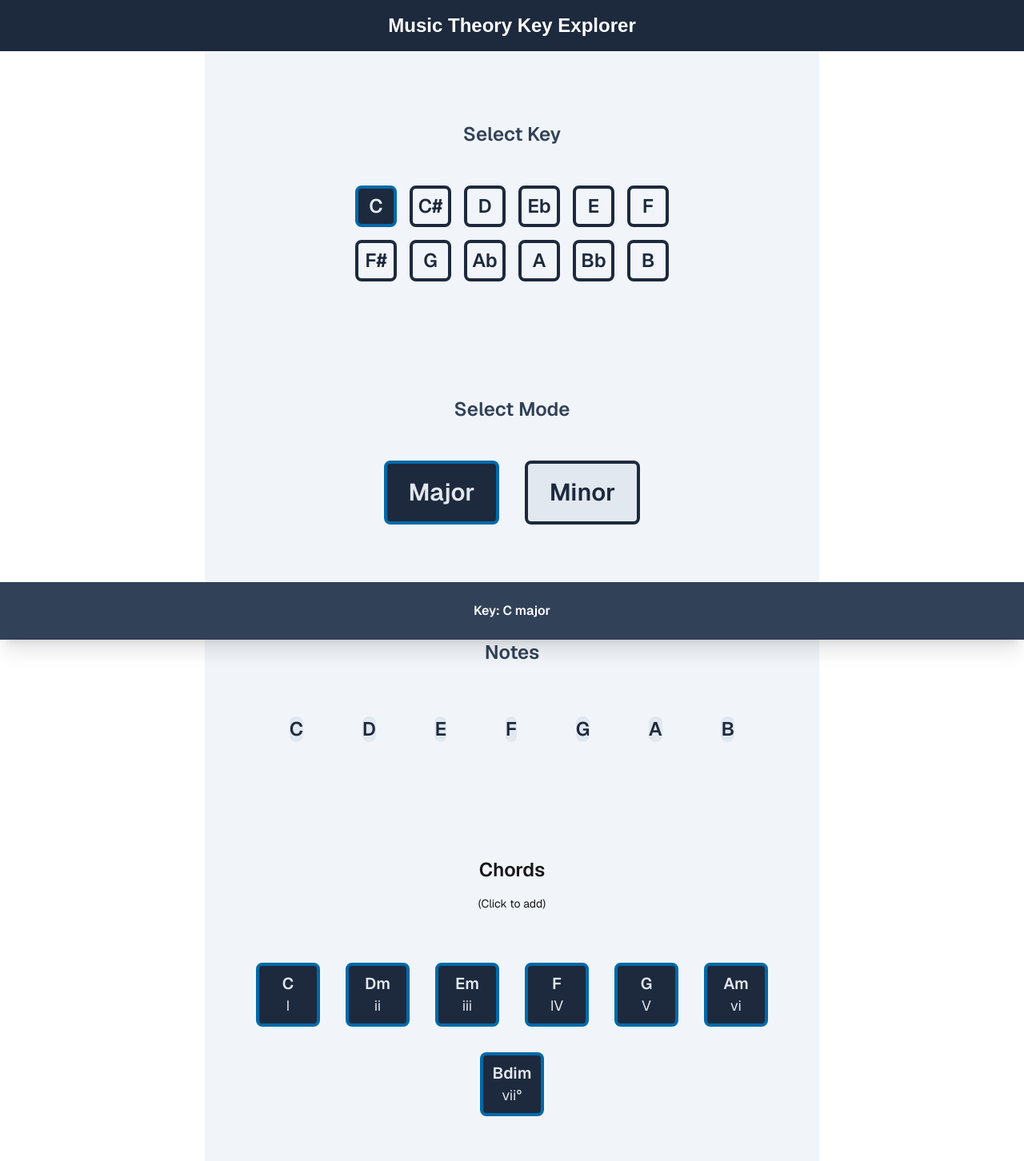
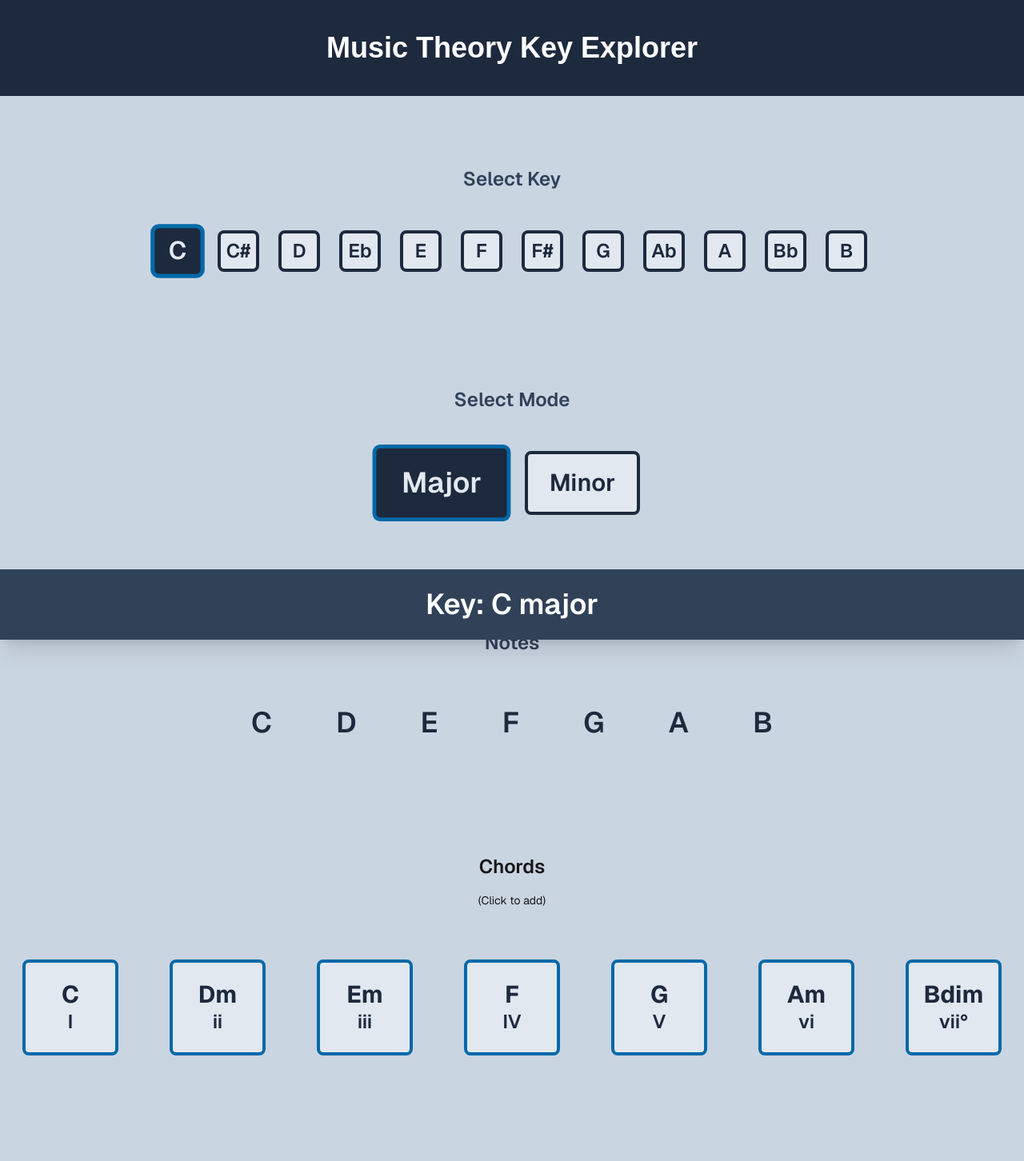
Before and after one commit to Mafesto8798/web-design-practice, a Next.js app: page / in a window 1280 px wide. Shown: the top 1452 px of the page at 80% size. Built offline with nearby package versions, Linux system fonts and the light colour scheme.

Commit message:
-Added button animations and transitions on hover and active states - Fixed alignment for view saved progressions btn

```diff
--- a/app/components/ChordProgression.tsx
+++ b/app/components/ChordProgression.tsx
@@ -14,8 +14,8 @@ export const ChordProgression = ({progression,clearProgression,saveProgression}
         <div className="text-slate-700 dark:text-slate-200 flex flex-col items-center gap- w-full justify-evenly p-2 my-6">
             <p className="text-2xl font-semibold">Current Chord Progression</p>
             <span className="flex items-center justify-center w-1/2 my-6">
-            <button className="mx-2 my-2 px-6 py-3  border-4 border-sky-700 bg-slate-800 text-slate-200 text-xl  font-semibold rounded-lg" onClick={() => clearProgression()}>Clear</button>
-            <button className="mx-2 my-2 px-6 py-3  border-4 border-sky-700 bg-slate-800 text-slate-200 text-xl  font-semibold  rounded-lg" onClick={() => saveProgression(progression,"Test")}>Save</button>
+            <button className="mx-2 my-2 px-6 py-3  border-4 border-sky-700 bg-slate-800 text-slate-200 text-xl  font-semibold rounded-lg transition-all duration-100 hover:scale-110 active:scale-95 hover:cursor-pointer" onClick={() => clearProgression()}>Clear</button>
+            <button className="mx-2 my-2 px-6 py-3  border-4 border-sky-700 bg-slate-800 text-slate-200 text-xl  font-semibold  rounded-lg transition-all duration-100 hover:scale-110 active:scale-95 hover:cursor-pointer" onClick={() => saveProgression(progression,"Test")}>Save</button>
             </span>
             <div className="flex flex-wrap items-center justify-center w-full my-6">
                 {progression.map((chord,index) => (
--- a/app/components/HelperBar.tsx
+++ b/app/components/HelperBar.tsx
@@ -11,7 +11,7 @@ type HelperBarProps = {
 export const HelperBar = ({selectedKey,selectedMode,progression} : HelperBarProps) => {
     return(
     <div className="fixed bottom-0 left-0 right-0 bg-slate-700 text-white p-6 flex justify-center items-center shadow-xl">
-        <span className="font-semibold">Key: {selectedKey} {selectedMode}</span>
+        <span className="font-semibold text-2xl lg:text-4xl">Key: {selectedKey} {selectedMode}</span>
     </div>
     )
 }
--- a/app/components/KeyButton.tsx
+++ b/app/components/KeyButton.tsx
@@ -10,7 +10,7 @@ export const KeyButton = ({keyName,handleClick,isActive} : KeyButtonProps) => {
 
     return(
         <>
-            <button className={`w-13 h-13 rounded-lg border-4  ${isActive ? " bg-slate-800 text-slate-200 border-sky-700" : " bg-white-800 text-slate-800 border-slate-800"}  text-2xl font-semibold`} onClick={() => handleClick(keyName)}>
+            <button className={`w-13 h-13 rounded-lg border-4 transition-all duration-100 lg:hover:scale-130 hover:cursor-pointer  ${isActive ? " bg-slate-800 text-slate-200 border-sky-700 scale-130" : " bg-slate-200 text-slate-800 border-slate-800"}  text-2xl font-semibold`} onClick={() => handleClick(keyName)}>
                 {keyName}
             </button>
         </>
--- a/app/components/KeySelector.tsx
+++ b/app/components/KeySelector.tsx
@@ -15,7 +15,7 @@ return(
     <>
         <div className="flex flex-col items-center justify-evenly w-full my-12">
             <p className="text-2xl font-semibold text-slate-700 dark:text-slate-200">Select Key</p>
-            <div className="grid grid-cols-6 gap-4 my-12">
+            <div className="grid grid-cols-6 gap-4 my-12 lg:grid-cols-12 lg:gap-6">
             {allKeys?.map((musicalKey,index) => (
                 <KeyButton keyName={musicalKey} key={index} handleClick={handleKeyChange} isActive={musicalKey === selectedKey}/>
             ))}
--- a/app/components/ModeButton.tsx
+++ b/app/components/ModeButton.tsx
@@ -9,7 +9,7 @@ type ModeButtonProps = {
 export const ModeButton = ({modeName, handleClick,isActive} : ModeButtonProps) =>{
 
     return(
-        <button className={`w-36 h-20 rounded-lg border-4 ${isActive ? "bg-slate-800 text-slate-200 border-sky-700" : "bg-slate-200 text-slate-800 border-slate-800"} text-3xl  font-semibold`} onClick={() => handleClick(modeName)}>
+        <button className={`w-36 h-20 rounded-lg border-4 transition-all duration-100 lg:hover:scale-120 hover:cursor-pointer  ${isActive ? "bg-slate-800 text-slate-200 border-sky-700 scale-120" : "bg-slate-200 text-slate-800 border-slate-800"} text-3xl  font-semibold`} onClick={() => handleClick(modeName)}>
             {modeName == "major" ? "Major" : "Minor" }
         </button>
     )
--- a/app/components/Navbar.tsx
+++ b/app/components/Navbar.tsx
@@ -3,8 +3,8 @@
 
 export const Navbar = () => {
     return(
-        <nav className="w-full bg-slate-800 p-4">
-            <h1 className="text-white text-2xl font-bold text-center">Music Theory Key Explorer</h1>
+        <nav className="w-full bg-slate-800 p-10">
+            <h1 className="text-white text-2xl lg:text-4xl font-bold text-center">Music Theory Key Explorer</h1>
         </nav>
     )
 }
--- a/app/components/ScaleChords.tsx
+++ b/app/components/ScaleChords.tsx
@@ -11,11 +11,11 @@ export const ScaleChords = ({currentScale,addToProgression} : ScaleChordsProps)
         <div className="flex flex-col items-center gap-4 w-full justify-evenly my-12">
             <p className="font-semibold text-2xl">Chords</p>
             <p className="text-sm">(Click to add)</p>
-            <div className="flex flex-wrap justify-center w-full gap-8 my-12 ">
+            <div className="flex flex-wrap items-center justify-around w-full gap-8 my-12 lg:justify-center lg:gap-16  ">
                 {currentScale?.chords.map((chord,index) => (
-                    <button key={index} className="w-20 h-20 flex flex-col items-center justify-center border-4 border-sky-700 bg-slate-800 dark:border-amber-400 rounded-lg " onClick={() => addToProgression(chord)}>
-                    <p className="text-center  text-xl font-semibold text-slate-200">{chord?.name}</p>
-                    <p className="text-center text-lg text-slate-200 dark:text-slate-200">{chord?.numeral}</p>
+                    <button key={index} className="w-20 h-20 lg:w-30 lg:h-30 flex flex-col items-center justify-center hover:scale-110 hover:cursor-pointer transition-all duration-100 active:scale-95 active:bg-slate-800 active:text-slate-200 text-slate-800 border-4 border-sky-700 bg-slate-200  rounded-lg " onClick={() => addToProgression(chord)}>
+                    <p className="text-center  text-xl lg:text-3xl font-bold ">{chord?.name}</p>
+                    <p className="text-center text-lg lg:text-2xl font-semibold">{chord?.numeral}</p>
                     </button>
                 ))}
             </div>
--- a/app/components/ScaleNotes.tsx
+++ b/app/components/ScaleNotes.tsx
@@ -9,9 +9,9 @@ export const ScaleNotes = ({currentScale} : ScaleNotesProps) => {
     return(
         <div className="text-slate-700 dark:text-slate-300 flex flex-col items-center gap-4 w-full justify-evenly my-12">
             <p className="font-semibold text-2xl">Notes</p>
-            <div className="flex items-center justify-around w-7/8 my-12">
+            <div className="flex items-center justify-evenly lg:justify-center w-full my-12 px-4 gap-5 lg:gap-20">
                 {currentScale?.notes.map((note,index) => (
-                    <p key={index} className=" flex items-center justify-center rounded-lg  bg-slate-200 text-slate-800 text-2xl font-semibold">{note}</p>
+                    <p key={index} className=" flex items-center justify-center rounded-lg   text-slate-800 text-2xl lg:text-4xl font-semibold">{note}</p>
                 ))}
             </div>
         </div>
--- a/app/page.tsx
+++ b/app/page.tsx
@@ -66,14 +66,14 @@ export default function Home() {
 
 
   return (
-    <div className="flex min-h-screen items-start justify-center font-sans dark:bg-slate-800 ">
-      <main className="flex min-h-screen w-full max-w-3xl flex-col items-center justify-start pb-20 pt-10 px-6 bg-slate-100 dark:bg-slate-800 sm:items-start">
+    <div className="flex min-h-screen items-start justify-center font-sans  dark:bg-slate-800 ">
+      <main className="flex min-h-screen w-full flex-col items-center justify-center pb-30 pt-10 px-5 bg-slate-300 dark:bg-slate-800 ">
         <KeySelector selectedKey={selectedKey} handleKeyChange={handleKeyChange}/>
         <ModeSelect selectedMode={selectedMode} handleModeChange={handleModeChange}/>
         <ScaleNotes currentScale={currentScale} />
         <ScaleChords currentScale={currentScale} addToProgression={addToProgression}/>
         <ChordProgression progression={progression} clearProgression={clearProgression} saveProgression={handleSave}/>
-        <Link href="/progressions" className="bg-slate-200 text-slate-800 border-2 border-slate-800 font-bold py-2 px-4 m-4 rounded">View Saved Progressions</Link>
+        <Link href="/progressions" className="bg-slate-200 text-slate-800 border-2 border-slate-800 font-bold py-2 px-4 m-4 rounded transition-all duration-100 hover:scale-110 active:scale-95">View Saved Progressions</Link>
         <HelperBar selectedKey={selectedKey} selectedMode={selectedMode} progression={progression}/>
         <ToastContainer />
       </main>
```
